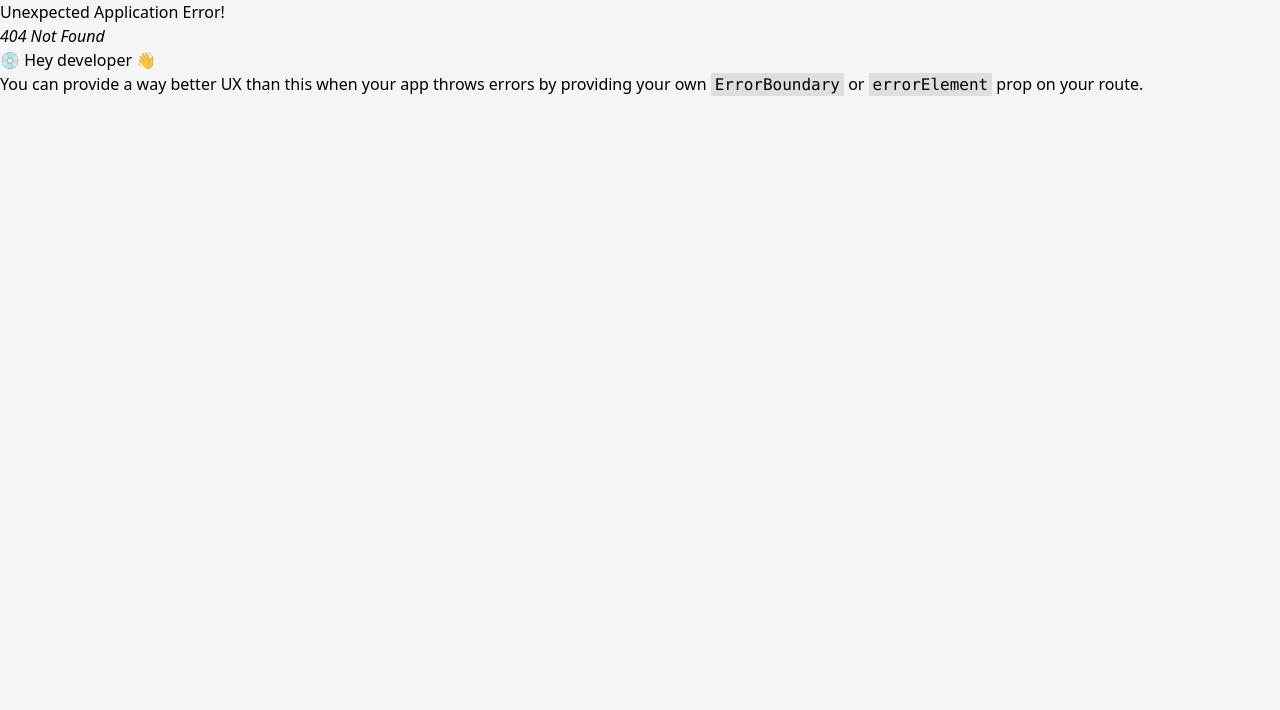
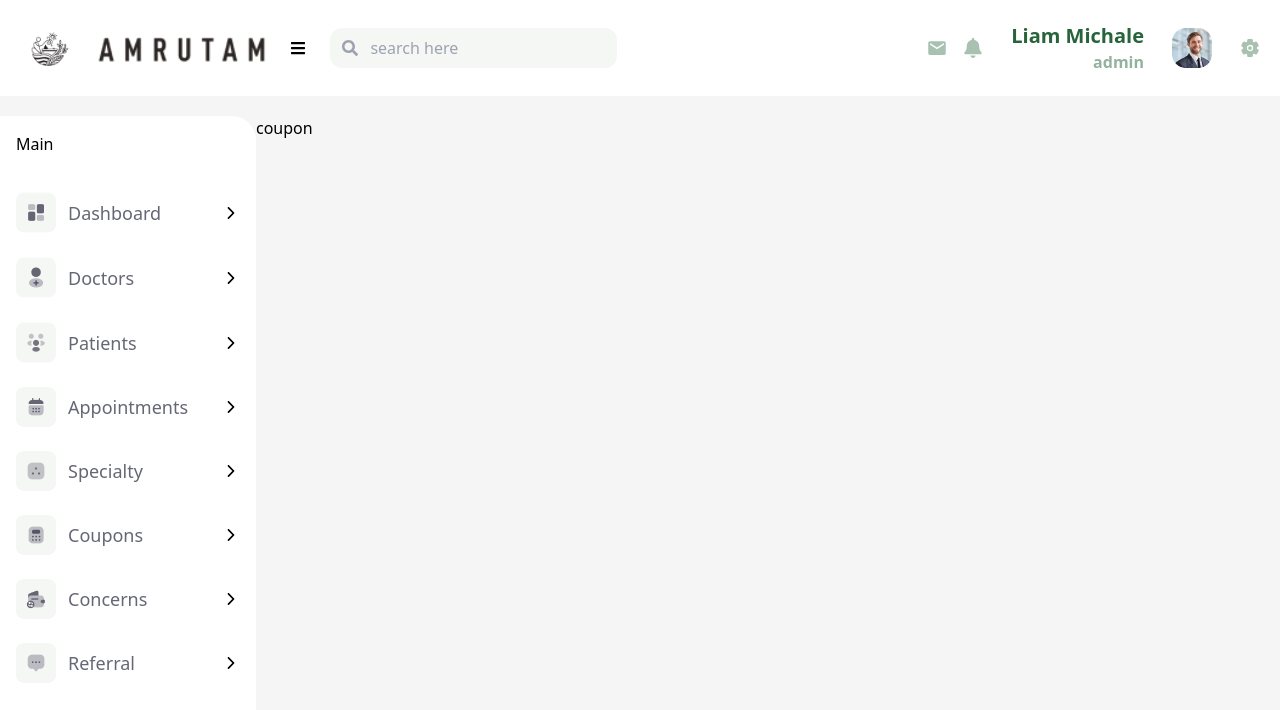
Before and after one commit to agnimgupta/intern-may24-mehmud, a React (Vite) app: page /addCoupons in a window 1280 px wide. Before the commit this address had no page. Shown: the top 710 px of the page. Built offline with nearby package versions, Linux system fonts and the light colour scheme.

Commit message:
added routes to coupons

```diff
--- a/src/Layout/Root.jsx
+++ b/src/Layout/Root.jsx
@@ -1,15 +1,155 @@
+import { NavLink, Outlet } from "react-router-dom";
 import Navbar from "../Shared/Navbar";
 
 import Sidebar from "../Shared/Sidebar";
+import { IoIosArrowForward } from "react-icons/io";
+
+import { useState } from "react";
+
+import dashboard from "../assets/dashboard.png";
+import doctors from "../assets/doctor.png";
+import patients from "../assets/patient.png";
+import appointments from "../assets/appointment.png";
+import specialty from "../assets/speciality.png";
+import coupons from "../assets/coupons.png";
+import concerns from "../assets/concerns.png";
+import referral from "../assets/referral.png";
+import { IoIosArrowDown } from "react-icons/io";
 
 const Root = () => {
+  const [isCouponsDropdownOpen, setIsCouponsDropdownOpen] = useState(false);
+
+  const toggleCouponsDropdown = () => {
+    setIsCouponsDropdownOpen(!isCouponsDropdownOpen);
+  };
   return (
     <div>
       <div>
         <Navbar></Navbar>
       </div>
 
-      <Sidebar />
+      {/* <Sidebar /> */}
+
+      <div>
+        <div className="flex h-full mt-5 rounded-tr-3xl">
+          <div className="w-64 min-h-full rounded-tr-3xl bg-white">
+            <h1 className="px-4 pt-4 font-medium">Main</h1>
+            <ul className="menu text-lg mb-5 p-4 space-y-6 mt-5">
+              <li className="flex items-center justify-between">
+                <NavLink
+                  className="flex items-center gap-3 font-medium text-[#666776]"
+                  to="/dashboard">
+                  <img src={dashboard} alt="" />
+                  Dashboard
+                </NavLink>
+                <IoIosArrowForward />
+              </li>
+              <li className="flex items-center justify-between">
+                <NavLink
+                  className="flex items-center gap-3 font-medium text-[#666776]"
+                  to="/doctors">
+                  <img src={doctors} alt="" />
+                  Doctors
+                </NavLink>
+                <IoIosArrowForward />
+              </li>
+              <li className="flex items-center justify-between">
+                <NavLink
+                  className="flex items-center gap-3 font-medium text-[#666776]"
+                  to="/patients">
+                  <img src={patients} alt="" />
+                  Patients
+                </NavLink>
+                <IoIosArrowForward />
+              </li>
+              <li className="flex items-center justify-between">
+                <NavLink
+                  className="flex items-center gap-3 font-medium text-[#666776]"
+                  to="/appointments">
+                  <img src={appointments} alt="" />
+                  Appointments
+                </NavLink>
+                <IoIosArrowForward />
+              </li>
+              <li className="flex items-center justify-between">
+                <NavLink
+                  className="flex items-center gap-3 font-medium text-[#666776]"
+                  to="/specialty">
+                  <img src={specialty} alt="" />
+                  Specialty
+                </NavLink>
+                <IoIosArrowForward />
+              </li>
+              <li className="flex flex-col">
+                <div
+                  className="flex items-center justify-between cursor-pointer"
+                  onClick={toggleCouponsDropdown}>
+                  <div className="flex items-center gap-3 font-medium text-[#666776]">
+                    <img src={coupons} alt="" />
+                    Coupons
+                  </div>
+                  {isCouponsDropdownOpen ? (
+                    <IoIosArrowDown />
+                  ) : (
+                    <IoIosArrowForward />
+                  )}
+                </div>
+                {isCouponsDropdownOpen ? (
+                  <div>
+                    <ul className="ml-6 mt-2 space-y-2">
+                      <li>
+                        <NavLink
+                          className={({ isActive, isPending }) =>
+                            `${isPending ? "" : ""} ${
+                              isActive ? "text-[#28643b]" : "text-[#93b19d]"
+                            }`
+                          }
+                          to="/coupons/discount">
+                          Coupon List
+                        </NavLink>
+                      </li>
+                      <li>
+                        <NavLink
+                          className={({ isActive, isPending }) =>
+                            `${isPending ? "" : ""} ${
+                              isActive ? "text-[#28643b]" : "text-[#93b19d]"
+                            }`
+                          }
+                          to="/addCoupons">
+                          Add Coupon
+                        </NavLink>
+                      </li>
+                    </ul>
+                  </div>
+                ) : (
+                  ""
+                )}
+              </li>
+              <li className="flex items-center justify-between">
+                <NavLink
+                  className="flex items-center gap-3 font-medium text-[#666776]"
+                  to="/concerns">
+                  <img src={concerns} alt="" />
+                  Concerns
+                </NavLink>
+                <IoIosArrowForward />
+              </li>
+              <li className="flex items-center justify-between">
+                <NavLink
+                  className="flex items-center gap-3 font-medium text-[#666776]"
+                  to="/referral">
+                  <img src={referral} alt="" />
+                  Referral
+                </NavLink>
+                <IoIosArrowForward />
+              </li>
+            </ul>
+          </div>
+          <div className="flex-1 bg-main-blue-100">
+            <Outlet />
+          </div>
+        </div>
+      </div>
     </div>
   );
 };
--- /dev/null
+++ b/src/Pages/AddCoupons/AddCoupons.jsx
@@ -0,0 +1,5 @@
+const AddCoupons = () => {
+  return <div>coupon</div>;
+};
+
+export default AddCoupons;
--- a/src/Pages/Coupons/Coupons.jsx
+++ /dev/null
@@ -1,5 +0,0 @@
-const Coupons = () => {
-  return <div className="bg-[#f5f5f6] h-screen"></div>;
-};
-
-export default Coupons;
--- a/src/Shared/Sidebar.jsx
+++ b/src/Shared/Sidebar.jsx
@@ -88,16 +88,24 @@ const Sidebar = () => {
                   <ul className="ml-6 mt-2 space-y-2">
                     <li>
                       <NavLink
-                        className="flex items-center gap-3 font-medium text-[#666776]"
+                        className={({ isActive, isPending }) =>
+                          `${isPending ? "" : ""} ${
+                            isActive ? "text-[#28643b]" : "text-[#93b19d]"
+                          }`
+                        }
                         to="/coupons/discount">
-                        Discount Coupons
+                        Coupon List
                       </NavLink>
                     </li>
                     <li>
                       <NavLink
-                        className="flex items-center gap-3 font-medium text-[#666776]"
-                        to="/coupons/special-offers">
-                        Special Offers
+                        className={({ isActive, isPending }) =>
+                          `${isPending ? "" : ""} ${
+                            isActive ? "text-[#28643b]" : "text-[#93b19d]"
+                          }`
+                        }
+                        to="addCoupns">
+                        Add Coupon
                       </NavLink>
                     </li>
                   </ul>
@@ -105,20 +113,6 @@ const Sidebar = () => {
               ) : (
                 ""
               )}
-              {/* {isCouponsDropdownOpen && (
-                <ul className="ml-6 mt-2 space-y-2">
-                  <li>
-                    <NavLink className="flex items-center gap-3 font-medium text-[#666776]" to="/coupons/discount">
-                      Discount Coupons
-                    </NavLink>
-                  </li>
-                  <li>
-                    <NavLink className="flex items-center gap-3 font-medium text-[#666776]" to="/coupons/special-offers">
-                      Special Offers
-                    </NavLink>
-                  </li>
-                </ul>
-              )} */}
             </li>
             <li className="flex items-center justify-between">
               <NavLink
@@ -141,7 +135,6 @@ const Sidebar = () => {
           </ul>
         </div>
         <div className="flex-1 bg-main-blue-100">
-          <div>{/* <Navbar></Navbar> */}</div>
           <Outlet />
         </div>
       </div>
```
Also changed, not shown: src/Routes/Router.jsx (+4 -3 lines).
